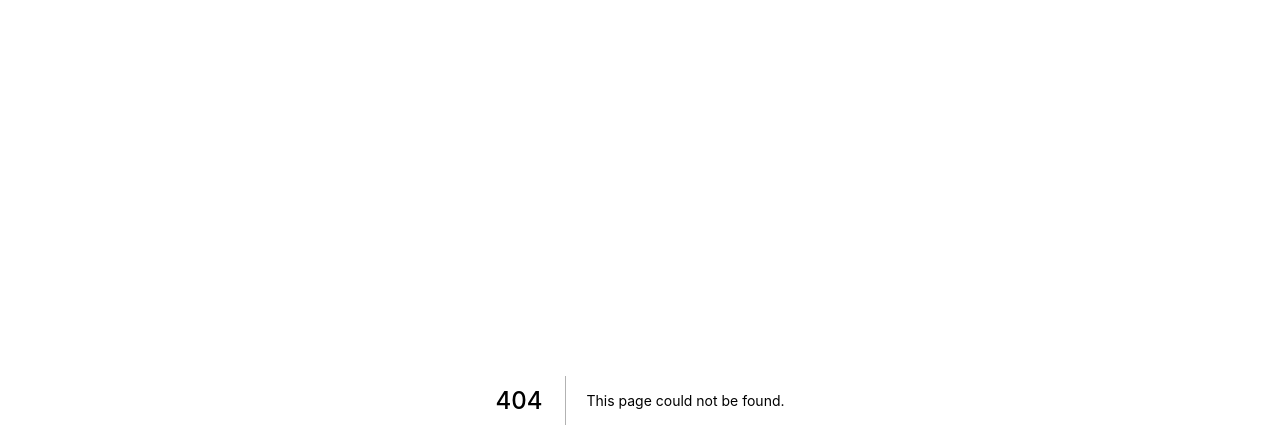
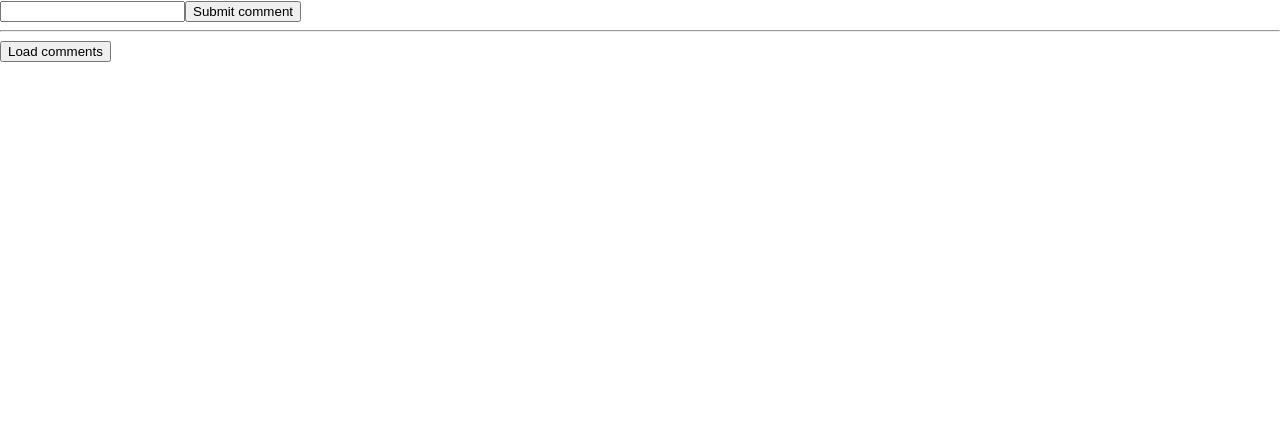
Before and after one commit to KRUTARTH6774/Shortly, a Next.js app: page /temp in a window 1280 px wide. Before the commit this address had no page. Shown: the top 448 px of the page. Built offline with nearby package versions, Linux system fonts and the light colour scheme.

Commit message:
added main functionality

```diff
--- a/pages/api/hello.js
+++ b/pages/api/hello.js
@@ -1,5 +1,5 @@
-// Next.js API route support: https://nextjs.org/docs/api-routes/introduction
+import { comments } from '../../../data/comments'
 
 export default function handler(req, res) {
-  res.status(200).json({ name: 'John Doe' })
+  res.status(200).json('abhay')
 }
--- /dev/null
+++ b/pages/temp.js
@@ -0,0 +1,58 @@
+import React from 'react'
+import { useState } from 'react'
+
+const temp = () => {
+    const [comments, setComments] = useState([])
+    const [comment, setComment] = useState('')
+
+    const fetchComments = async () => {
+        const response = await fetch('/api/comments')
+        const data = await response.json()
+        setComments(data)
+    }
+
+    const submitComment = async () => {
+        const response = await fetch('/api/comments', {
+            method: 'POST',
+            body: JSON.stringify({ comment }),
+            headers: {
+                'Content-Type': 'application/json'
+            }
+        })
+        const data = await response.json()
+        console.log(data)
+    }
+
+    const deleteComment = async commentId => {
+        const response = await fetch(`/api/comments/${commentId}`, {
+            method: 'DELETE'
+        })
+        const data = await response.json()
+        console.log(data)
+        fetchComments()
+    }
+    return (
+        <>
+            <div>
+                <input
+                    type='text'
+                    value={comment}
+                    onChange={e => setComment(e.target.value)}
+                />
+                <button onClick={submitComment}>Submit comment</button>
+            </div>
+            <hr />
+            <button onClick={fetchComments}>Load comments</button>
+            {comments.map(comment => {
+                return (
+                    <div key={comment.id}>
+                        {comment.id}. {comment.text}
+                        <button onClick={() => deleteComment(comment.id)}>Delete</button>
+                    </div>
+                )
+            })}
+        </>
+    )
+}
+
+export default temp
```
Also changed, not shown: components/Body.js (+24 -5 lines).
